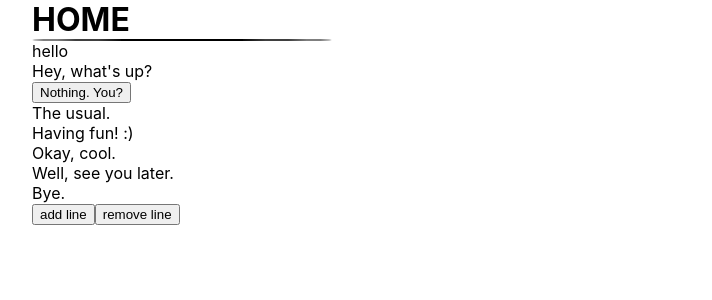
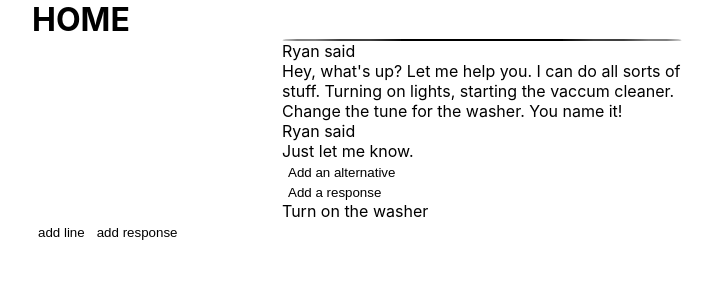
Before and after one commit to serling/smarts, a Next.js app: page / in a window 1280 px wide. Shown: the top 300 px of the page, without its empty margins (158-870 px from the left). Built offline with nearby package versions, Linux system fonts and the light colour scheme.

Commit message:
reducer, animations

```diff
--- a/components/clicker/clicker.jsx
+++ b/components/clicker/clicker.jsx
@@ -8,7 +8,7 @@ const elements = {
 
 const themes = {
   default: "default",
-  dialoge: "dialoge"
+  dialoge: "dialoge",
 };
 
 const Clicker = ({ children, className, tag, href, theme, text, onClick }) => {
@@ -22,16 +22,19 @@ const Clicker = ({ children, className, tag, href, theme, text, onClick }) => {
       { [`clicker--${themes[theme]}`]: themes[theme] },
       className
     ),
-  }
+  };
 
-  return <><Element {...props}>{children || text}</Element>
-  <style jsx>
+  return (
+    <>
+      <Element {...props}>{children || text}</Element>
+      <style jsx>
         {`
           .clicker {
             display: inline-block;
+            background-color: transparent;
+            border: 0;
 
             &__content {
-
             }
 
             &--dialoge {
@@ -43,24 +46,25 @@ const Clicker = ({ children, className, tag, href, theme, text, onClick }) => {
               border: 1px solid black;
               box-shadow: 1px 1px 1px 0px #999696;
 
-              &:hover, &:focus {
-               text-decoration: none;
+              &:hover,
+              &:focus {
+                text-decoration: none;
               }
             }
 
             &--default {
               text-decoration: underline;
 
-              &:hover, &:focus {
-               text-decoration: none;
+              &:hover,
+              &:focus {
+                text-decoration: none;
               }
             }
           }
         `}
       </style>
-  </>;
-
-
+    </>
+  );
 };
 
 Clicker.propTypes = {
--- a/components/dialoge/dialoge.jsx
+++ b/components/dialoge/dialoge.jsx
@@ -1,27 +1,83 @@
+import { useReducer, useEffect } from "react";
+import { Slide } from "react-awesome-reveal";
+
 import PropTypes from "prop-types";
 import cn from "classnames";
 
 import Line from "../line/line";
 import ProfilePicture from "../profile-picture/profile-picture";
 
+const reducer = (state, action) => {
+  const { payload } = action;
+
+  switch (action.type) {
+    case "add-response":
+      return {
+        ...state,
+        lines: [
+          ...state.lines,
+          {
+            text: payload.text,
+            author: "other",
+          },
+        ],
+      };
+    case "add-line":
+      console.log("--> adding line");
+      return {
+        ...state,
+        lines: [
+          ...state.lines,
+          {
+            text: payload.text,
+          },
+        ],
+      };
+    case "remove-line":
+      return state;
+    default:
+      throw new Error();
+  }
+};
+
 const Dialoge = ({ lines }) => {
+  const [state, dispatch] = useReducer(reducer, { lines });
+
+  const handleOnClick = (action) => {
+    dispatch({
+      type: action,
+      payload: { text: "This line was added dynamically." },
+    });
+  };
+
+  const transitionStyles = {
+    entering: { opacity: 1 },
+    entered: { opacity: 1 },
+    exiting: { opacity: 0 },
+    exited: { opacity: 0 },
+  };
+
   return (
     <>
       <div className="dialoge">
         <div className="dialoge__image">
           <ProfilePicture src="ryan.jpg" />
         </div>
-        {lines.length > 0 && (
+        {state.lines.length > 0 && (
           <ul className="dialoge__list">
-            {lines.map((line, index) => (
+            {state.lines.map((line, index) => (
               <li
+                style={{
+                  transition: `opacity 300ms ease-in-out`,
+                  ...transitionStyles[state],
+                }}
                 key={index}
                 className={cn("dialoge__item", {
                   "dialoge__item--other": line.author === "other",
                   "dialoge__item--me": line.author !== "other",
                 })}
               >
-                  <Line {...line}/>
+                <Line {...line} onClick={handleOnClick} />
               </li>
             ))}
           </ul>
@@ -31,7 +87,8 @@ const Dialoge = ({ lines }) => {
         {`
           .dialoge {
             $self: &;
-            max-width: 300px;
+            max-width: 400px;
+            margin: 0 auto;
 
             &__image {
               display: inline-block;
@@ -51,14 +108,14 @@ const Dialoge = ({ lines }) => {
               }
 
               &--me {
+                align-self: flex-end;
+
                 + #{$self}__item--me {
                   margin-top: 0.25rem;
                 }
               }
 
               &--other {
-                align-self: flex-end;
-
                 + #{$self}__item--other {
                   margin-top: 0.25rem;
                 }
--- a/components/home/home.jsx
+++ b/components/home/home.jsx
@@ -3,50 +3,39 @@ import Dialoge from "../dialoge/dialoge";
 
 const lines = [
   {
-    text: "hello",
+    author: "other",
+    text:
+      "Hey, what's up? Let me help you. I can do all sorts of stuff. Turning on lights, starting the vaccum cleaner. Change the tune for the washer. You name it!",
   },
   {
     author: "other",
-    text: "Hey, what's up?",
+    text: "Just let me know.",
   },
   {
-    text: "Nothing. You?",
-    action: 'ACTION.DO_SOMETHING'
+    text: "Add an alternative",
+    action: "add-line",
   },
   {
-    author: "other",
-    text: "The usual.",
+    text: "Add a response",
+    action: "add-response",
   },
   {
-    author: "other",
-    text: "Having fun! :)",
-  },
-  {
-    text: "Okay, cool.",
-  },
-  {
-    text: "Well, see you later.",
-  },
-  {
-    text: "Bye.",
+    text: "Turn on the washer",
   },
 ];
 
-//TODO: handle onclick for dialoge lines
-
 const Home = () => {
-  const handleOnClick = action => {
+  const handleOnClick = (action) => {
     console.log("clickety!", action);
   };
 
   const handleOnAddLine = () => {
     console.log("adding line");
-  }
+  };
 
-  const handleOnRemoveLine = () => {
-    console.log("removing line");
-  }
-
+  const handleOnAddResponse = () => {
+    console.log("adding response");
+  };
 
   return (
     <>
@@ -57,7 +46,7 @@ const Home = () => {
         </div>
         <div className="home__debug">
           <Clicker text="add line" onClick={handleOnAddLine} />
-          <Clicker text="remove line" onClick={handleOnAddLine} />
+          <Clicker text="add response" onClick={handleOnAddResponse} />
         </div>
       </div>
       <style jsx>{`
--- a/components/line/line.jsx
+++ b/components/line/line.jsx
@@ -1,5 +1,6 @@
 import PropTypes from "prop-types";
 import cn from "classnames";
+import { Slide } from "react-awesome-reveal";
 
 import Clicker from "../clicker/clicker";
 
@@ -8,25 +9,37 @@ const authors = {
   other: "other",
 };
 
-const Line = ({ text, author, action }) => {
+const Line = ({ text, author, action, onClick }) => {
   const itsMe = author === authors.me;
-
-  const handleOnClick = action => {
-    console.log("click action:", action);
-  }
 
   return (
     <>
+      <Slide triggerOnce duration={200} direction={itsMe ? "right" : "left"}>
         <div
           className={cn("line", {
             [`line--${authors[author]}`]: authors[author],
           })}
         >
-        {itsMe && action ?
-        <Clicker onClick={() => action && handleOnClick(action)} theme={Clicker.themes.dialoge} text={text} /> : <p className="line__text">{text}</p>}
+          {!itsMe && <div className="line__by">Ryan said</div>}
+          {itsMe && action ? (
+            <Clicker
+              onClick={() => action && onClick(action)}
+              theme={Clicker.themes.dialoge}
+              text={text}
+            />
+          ) : (
+            <p className="line__text">{text}</p>
+          )}
         </div>
+      </Slide>
+
       <style jsx>{`
         .line {
+          &__by {
+            font-size: 0.6rem;
+            color: #9e9e9e;
+          }
+
           &__text {
             background-color: #fdf8ea;
             display: inline-block;
@@ -48,7 +61,7 @@ Line.propTypes = {
 };
 
 Line.defaultProps = {
-  author: authors.me
+  author: authors.me,
 };
 
 export default Line;
--- a/package.json
+++ b/package.json
@@ -12,6 +12,7 @@
     "next": "9.5.3",
     "prop-types": "^15.7.2",
     "react": "16.13.1",
+    "react-awesome-reveal": "^3.3.1",
     "react-dom": "16.13.1"
   },
   "devDependencies": {
```
Also changed, not shown: 1 other file (tests, documents, lock files or other folders). Lines whose indentation alone changed are shown as unchanged.
